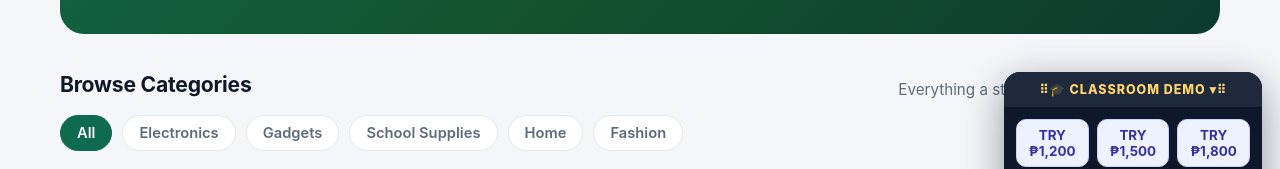
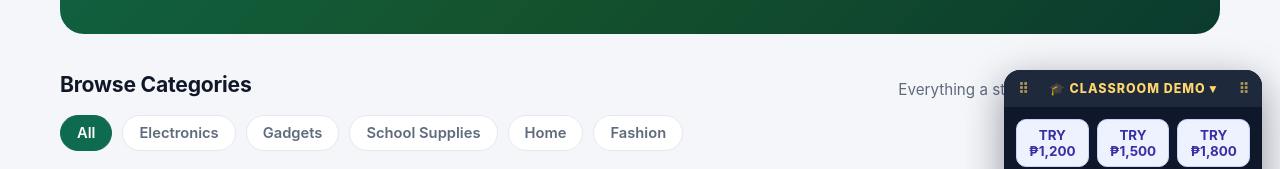
Before and after one commit to Casualplayer01-eng/sulitcart-ph, a React (Vite) app: page / in a window 1280 px wide. Shown: the part 547-716 px from the top of the page. Built offline with nearby package versions, Linux system fonts and the light colour scheme.

Commit message:
Add files via upload

```diff
--- a/src/styles/app.css
+++ b/src/styles/app.css
@@ -1739,6 +1739,10 @@ code {
   margin-bottom: 20px;
   min-height: 46px;
   flex-wrap: wrap;
+  position: sticky;
+  top: 104px;
+  z-index: 20;
+  box-shadow: 0 6px 18px rgba(2, 6, 23, 0.28);
 }
 
 .viz-caption-step {
@@ -1753,8 +1757,8 @@ code {
 
 .viz-layout {
   display: grid;
-  grid-template-columns: minmax(0, 1fr) 280px;
-  gap: 26px;
+  grid-template-columns: 250px minmax(0, 1fr) 250px;
+  gap: 22px;
   align-items: start;
 }
 
@@ -1772,6 +1776,7 @@ code {
   gap: 16px;
   position: sticky;
   top: 118px;
+  min-width: 0;
 }
 
 .callout-note {
@@ -1891,8 +1896,23 @@ code {
   padding: 10px 14px;
   font-weight: 800;
   letter-spacing: 0.08em;
-  cursor: pointer;
+  cursor: grab;
   font-size: 0.78rem;
+  display: flex;
+  align-items: center;
+  justify-content: space-between;
+  gap: 8px;
+  touch-action: none;
+  user-select: none;
+}
+.dock-toggle:active {
+  cursor: grabbing;
+}
+
+.dock-grip {
+  opacity: 0.65;
+  font-size: 0.9rem;
+  letter-spacing: -1px;
 }
 
 .dock-body {
@@ -1916,6 +1936,15 @@ code {
   padding: 22px;
   margin-bottom: 22px;
   border-left: 6px solid var(--accent);
+  scroll-margin-top: 120px;
+}
+
+.explain-head {
+  display: flex;
+  justify-content: space-between;
+  align-items: center;
+  gap: 12px;
+  flex-wrap: wrap;
 }
 
 .explain-list {
@@ -2203,6 +2232,15 @@ code {
   .viz-layout {
     grid-template-columns: 1fr;
   }
+  .viz-flow {
+    order: 1;
+  }
+  .viz-side-left {
+    order: 2;
+  }
+  .viz-side-right {
+    order: 3;
+  }
   .viz-side {
     position: static;
     flex-direction: row;
```
